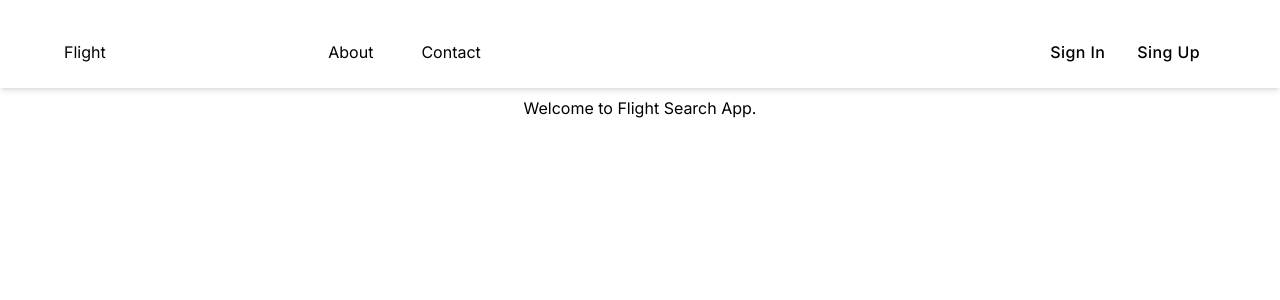
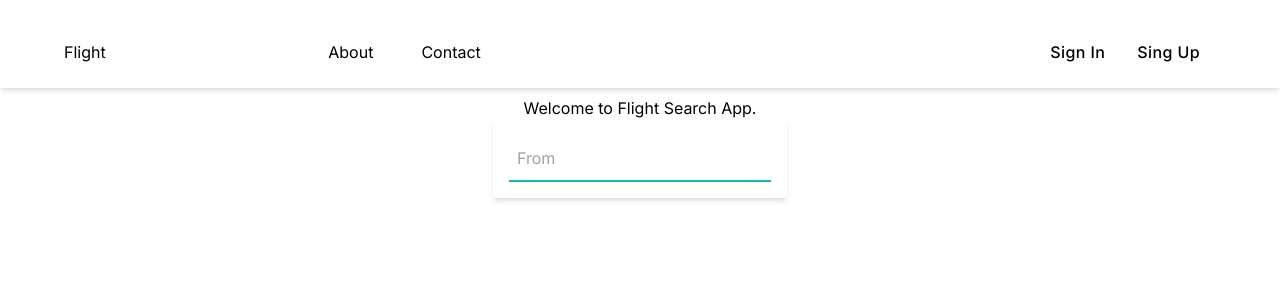
Before and after one commit to issc-Swapnil/nextjs-app-router, a Next.js app: page / in a window 1280 px wide. Shown: the top 300 px of the page. Built offline with nearby package versions, Linux system fonts and the light colour scheme.

Commit message:
search option added

```diff
--- a/package.json
+++ b/package.json
@@ -9,6 +9,7 @@
     "lint": "next lint"
   },
   "dependencies": {
+    "axios": "^1.6.7",
     "next": "14.1.0",
     "react": "^18",
     "react-dom": "^18",
--- a/src/app/page.tsx
+++ b/src/app/page.tsx
@@ -1,12 +1,81 @@
 'use client'
 import Header from "./components/Header";
+import { useState, useEffect } from 'react'
+import axios from 'axios'
 
 export default function Home() {
+  const [searchQuery, setSearchQuery] = useState("");
+  const [suggestions, setSuggestions] = useState<any>([]);
+  useEffect(() => {
+    const fetchData = async () => {
+      try {
+        const response = await axios.get('https://agoda-com.p.rapidapi.com/flights/auto-complete', {
+          params: {
+            q: searchQuery
+          },
+          headers: {
+            'X-RapidAPI-Key': process.env.API_KEY,
+            'X-RapidAPI-Host': process.env.HOST,
+          }
+        });
+        setSuggestions(response.data.data);
+        console.log(response.data.data);
+      } catch (error) {
+        console.error('Error fetching data:', error);
+      }
+    };
+
+    if (searchQuery) {
+      fetchData();
+    }
+  }, [searchQuery]);
+
+  const handleSearchChange = (e: any) => {
+    setSearchQuery(e.target.value);
+  };
+
+  const handleSearchSubmit = (e: any) => {
+    e.preventDefault();
+    // Perform search action here, like fetching data with the searchQuery
+    console.log("Search for:", searchQuery);
+  };
+
   return (
     <>
-    <main className="flex min-h-screen flex-col items-center justify-between p-24">
-      Welcome to Flight Search App.
-    </main>
+      <main className="flex  flex-col items-center justify-between p-24">
+        Welcome to Flight Search App.
+        <div className="max-w-md mx-auto p-4 bg-white rounded shadow-md">
+          <form onSubmit={handleSearchSubmit}>
+            <div className="flex items-center border-b border-b-2 border-teal-500 py-2">
+              <input
+                id="autocomplete"
+                className="appearance-none bg-transparent border-none w-full text-gray-700 mr-3 py-1 px-2 leading-tight focus:outline-none"
+                type="text"
+                placeholder="From"
+                value={searchQuery}
+                onChange={handleSearchChange}
+                autoComplete="off"
+                list="suggestions"
+              />
+              <div>
+                {suggestions?.map((suggestion: any, index: number) => (
+                  <div
+                    key={index}
+                  >
+                    {suggestion?.airports?.map((airport: any, airportIndex: number) => (
+                      <div key={airportIndex} onClick={() => console.log(airport?.code)}
+                        style={{ cursor: 'pointer', padding: '5px' }}>
+                        <div>Airport name: {airport.name}</div>
+                        <div>Code: {airport.code}</div>
+                      </div>
+                    ))}
+                  </div>
+                ))}
+              </div>
+            </div>
+          </form>
+        </div>
+      </main>
     </>
 
   );
```
Also changed, not shown: 1 other file (tests, documents, lock files or other folders).
